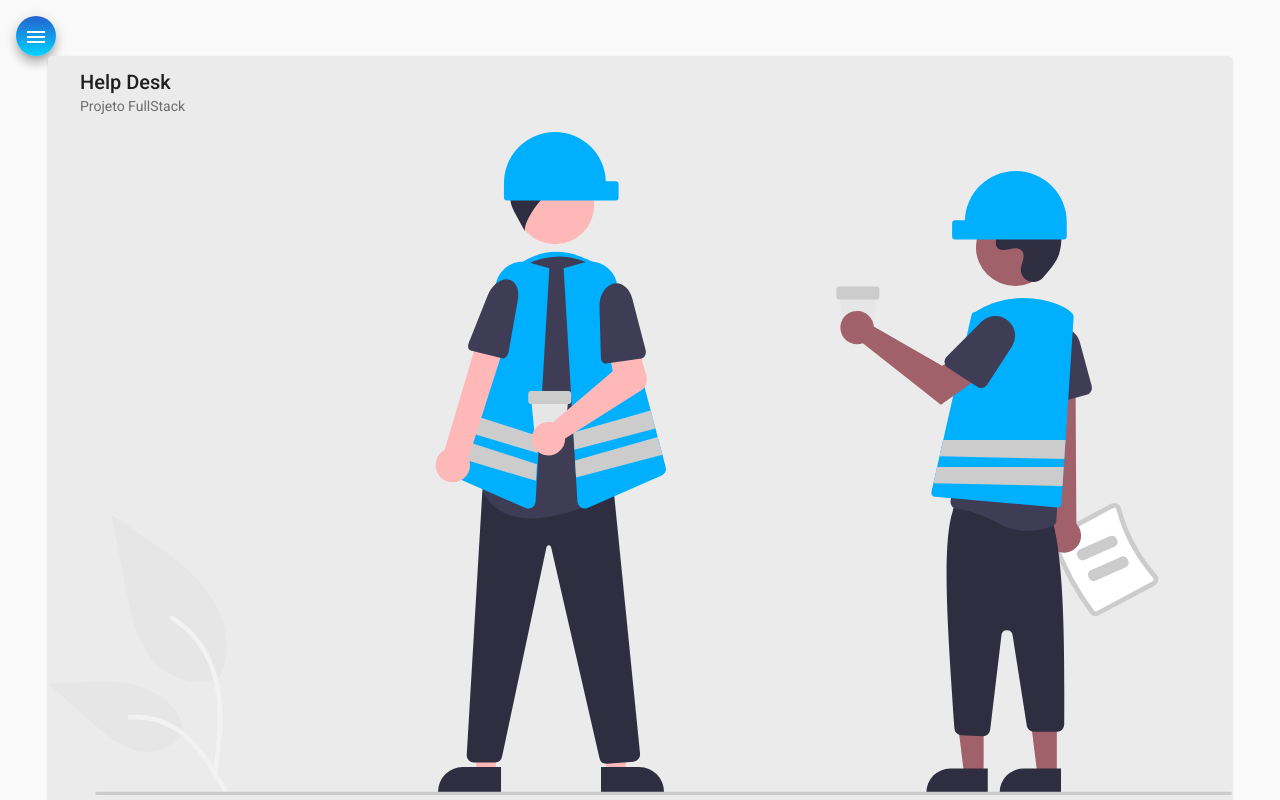
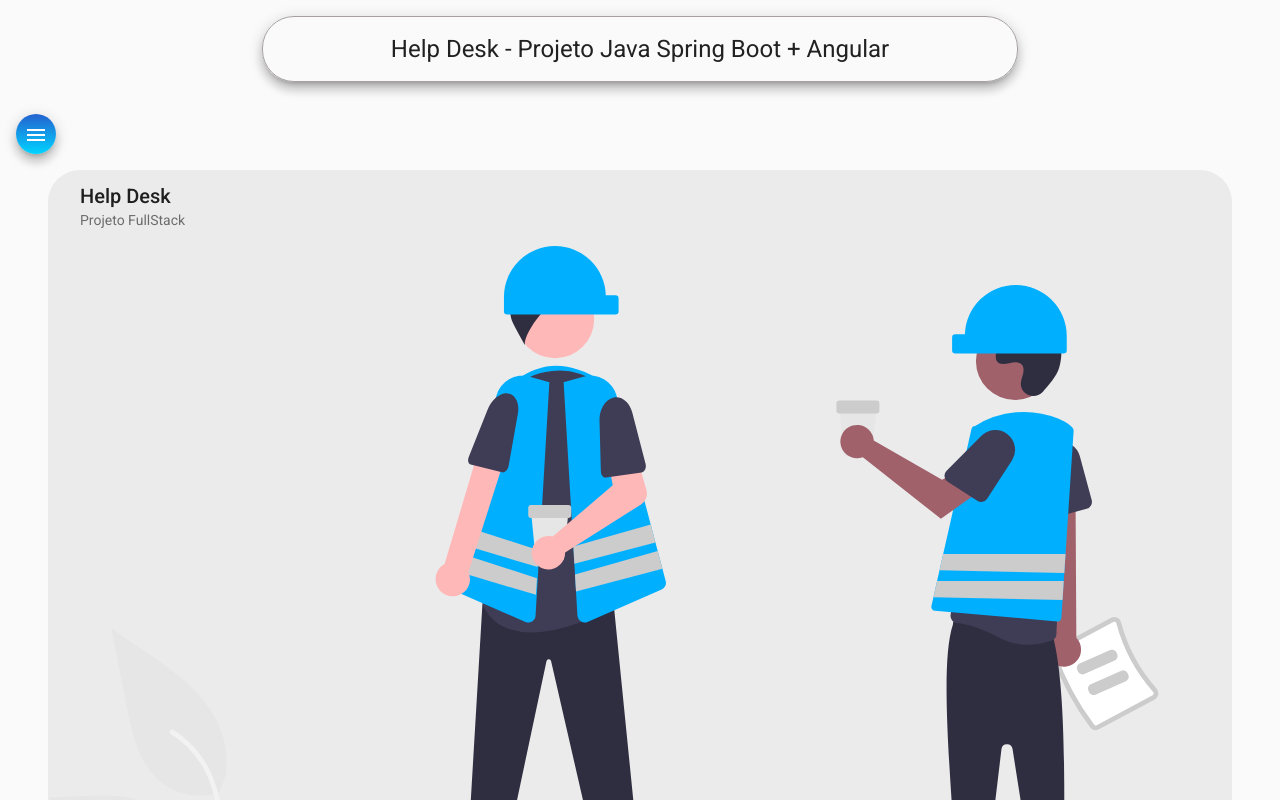
Before and after one commit to MarcosAdaSilva/helpdesk-front-end-, an Angular app: page /home in a window 1280 px wide. Built offline with nearby package versions, Linux system fonts and the light colour scheme.

Commit message:
HTML e CSS para HEADER

```diff
--- a/src/app/components/header/header.component.css
+++ b/src/app/components/header/header.component.css
@@ -0,0 +1,13 @@
+.container {
+  display: flex;
+  align-items: center;
+  justify-content: center;
+}
+
+h1 {
+  margin-top: 1rem;
+
+  border: 1px solid rgb(166, 160, 160);
+  padding: 1rem 10%;
+  border-radius: 2rem;
+}
--- a/src/app/components/header/header.component.html
+++ b/src/app/components/header/header.component.html
@@ -1 +1,5 @@
-<p>header works!</p>
+<div class="container">
+  <h1 class="mat-elevation-z8">
+    Help Desk - Projeto Java Spring Boot + Angular
+  </h1>
+</div>
--- a/src/app/components/home/home.component.css
+++ b/src/app/components/home/home.component.css
@@ -1,6 +1,7 @@
 .card {
   width: 90%;
-  margin: auto;
+  border-radius: 2rem;
+  margin: 1rem auto;
   background-color: rgb(235, 235, 235);
 }
 
--- a/src/app/components/home/home.component.html
+++ b/src/app/components/home/home.component.html
@@ -1,4 +1,4 @@
-<mat-card class="card">
+<mat-card class="card mat-elevation-z">
   <mat-card-header>
     <mat-card-title>Help Desk</mat-card-title>
     <mat-card-subtitle>Projeto FullStack</mat-card-subtitle>
--- a/src/app/components/nav/nav.component.html
+++ b/src/app/components/nav/nav.component.html
@@ -34,6 +34,7 @@
   </mat-drawer>
 
   <div class="sidenav-content">
+    <app-header></app-header>
     <button
       class="menu mat-elevation-z8"
       (click)="drawer.toggle()"
```
